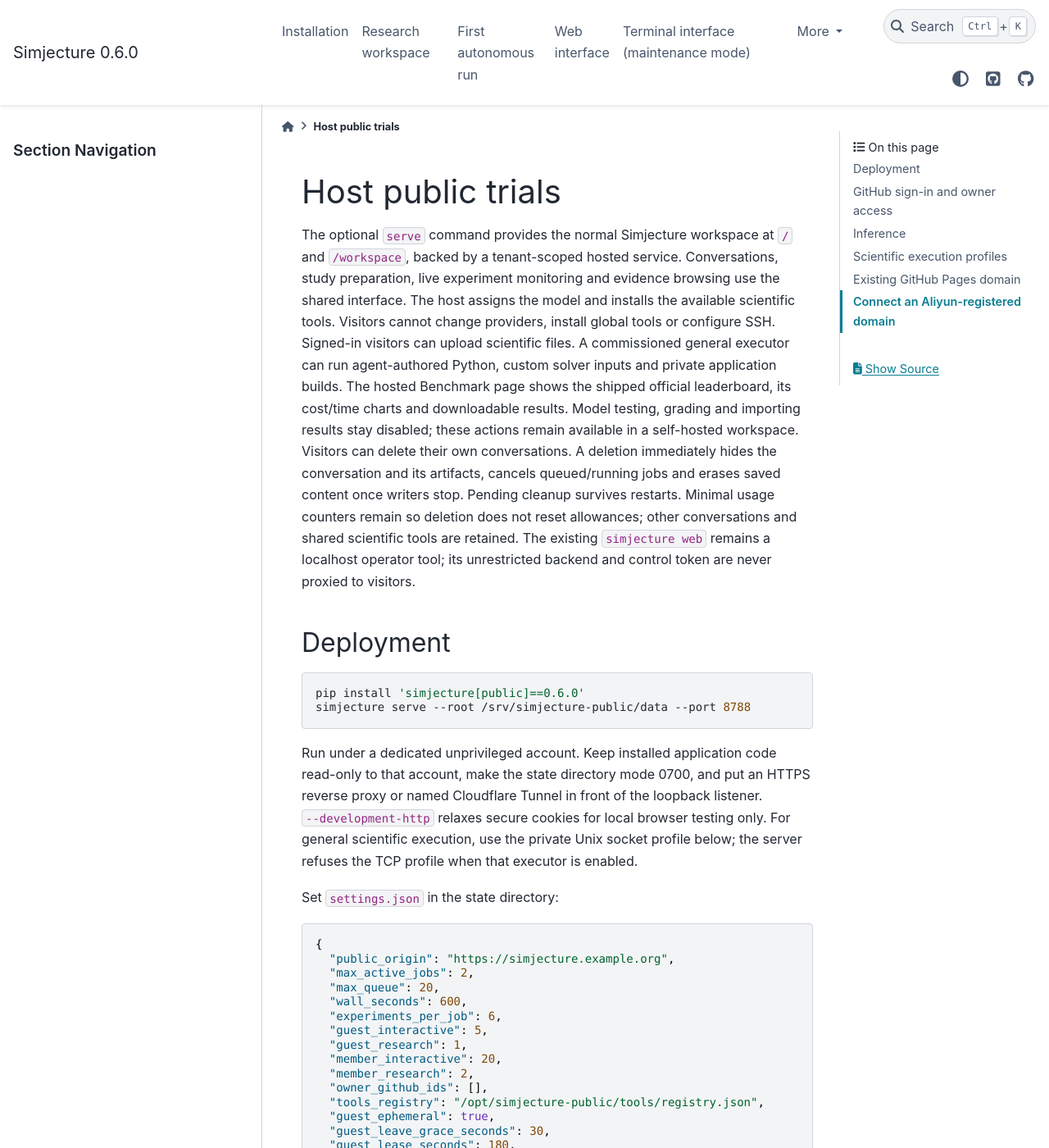
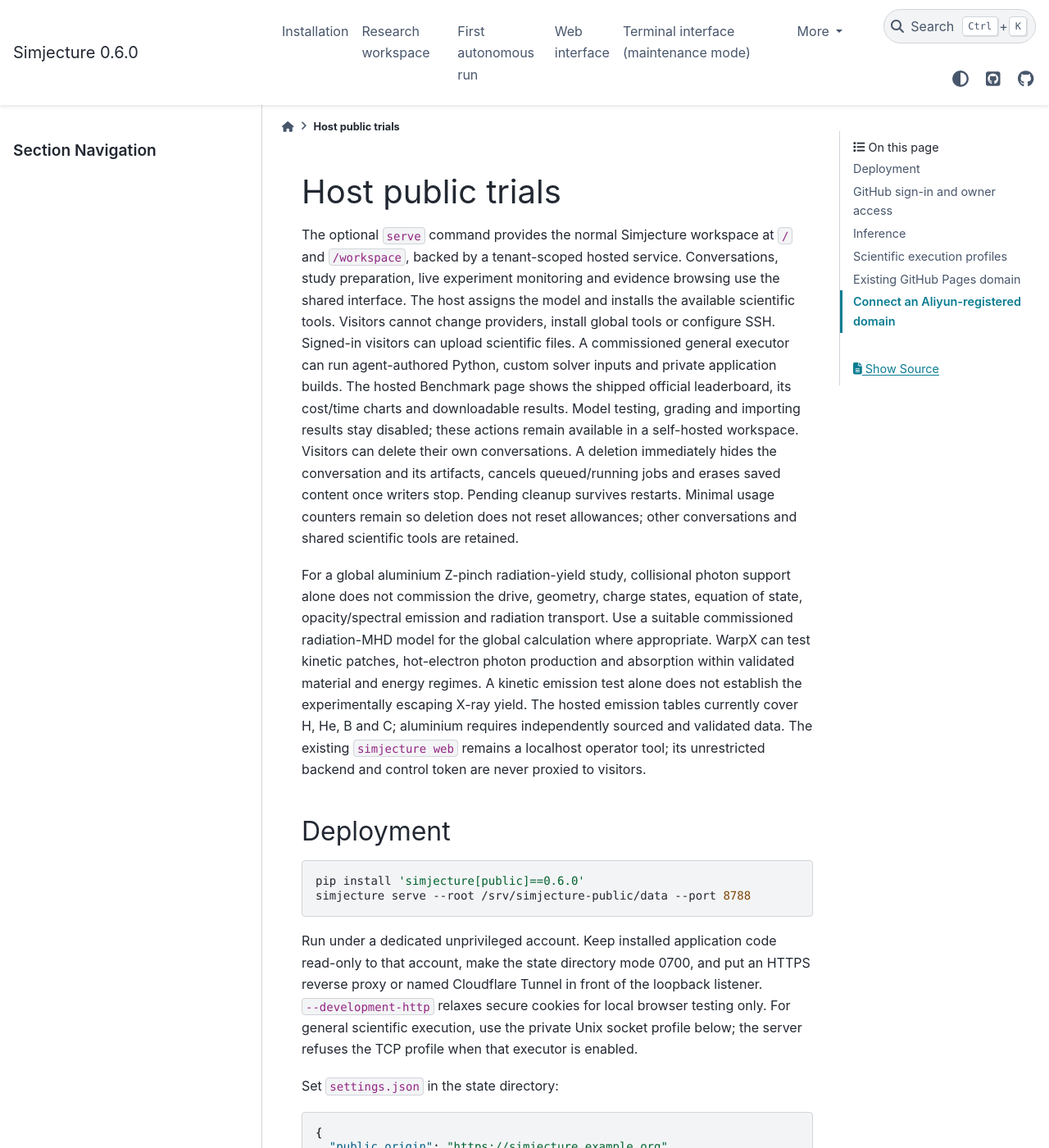
Before and after one commit to tomzhu0225/simjecture, a Sphinx documentation site: the page built from docs/how-to/public-trials.md, in a window 1280 px wide and 1400 px high. Shown: the whole window at 82% size. Built offline with Sphinx 7.4.7 and the PyData theme 0.15.4, drawn with Linux system fonts in a browser that asks for light colours.

Commit message:
Keep photon skill generic and place application guidance in hosted docs

```diff
--- a/docs/how-to/public-trials.md
+++ b/docs/how-to/public-trials.md
@@ -15,6 +15,15 @@
 content once writers stop. Pending cleanup survives restarts. Minimal usage
 counters remain so deletion does not reset allowances; other conversations and
 shared scientific tools are retained.
+
+For a global aluminium Z-pinch radiation-yield study, collisional photon support
+alone does not commission the drive, geometry, charge states, equation of state,
+opacity/spectral emission and radiation transport. Use a suitable commissioned
+radiation-MHD model for the global calculation where appropriate. WarpX can test
+kinetic patches, hot-electron photon production and absorption within validated
+material and energy regimes. A kinetic emission test alone does not establish
+the experimentally escaping X-ray yield. The hosted emission tables currently
+cover H, He, B and C; aluminium requires independently sourced and validated data.
 The existing `simjecture web` remains a localhost operator tool; its unrestricted
 backend and control token are never proxied to visitors.
 
```
Also changed, not shown: skills/warpx/references/radiation.md (+2 -9 lines).
